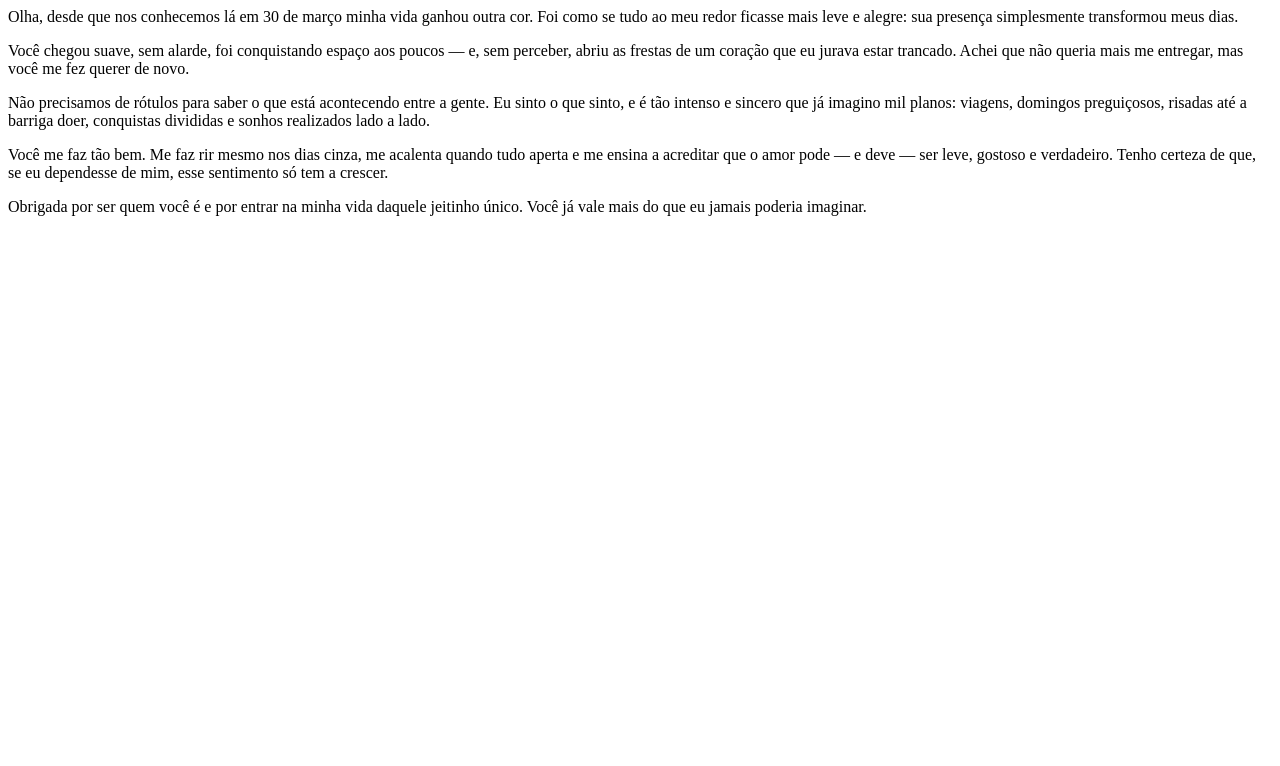
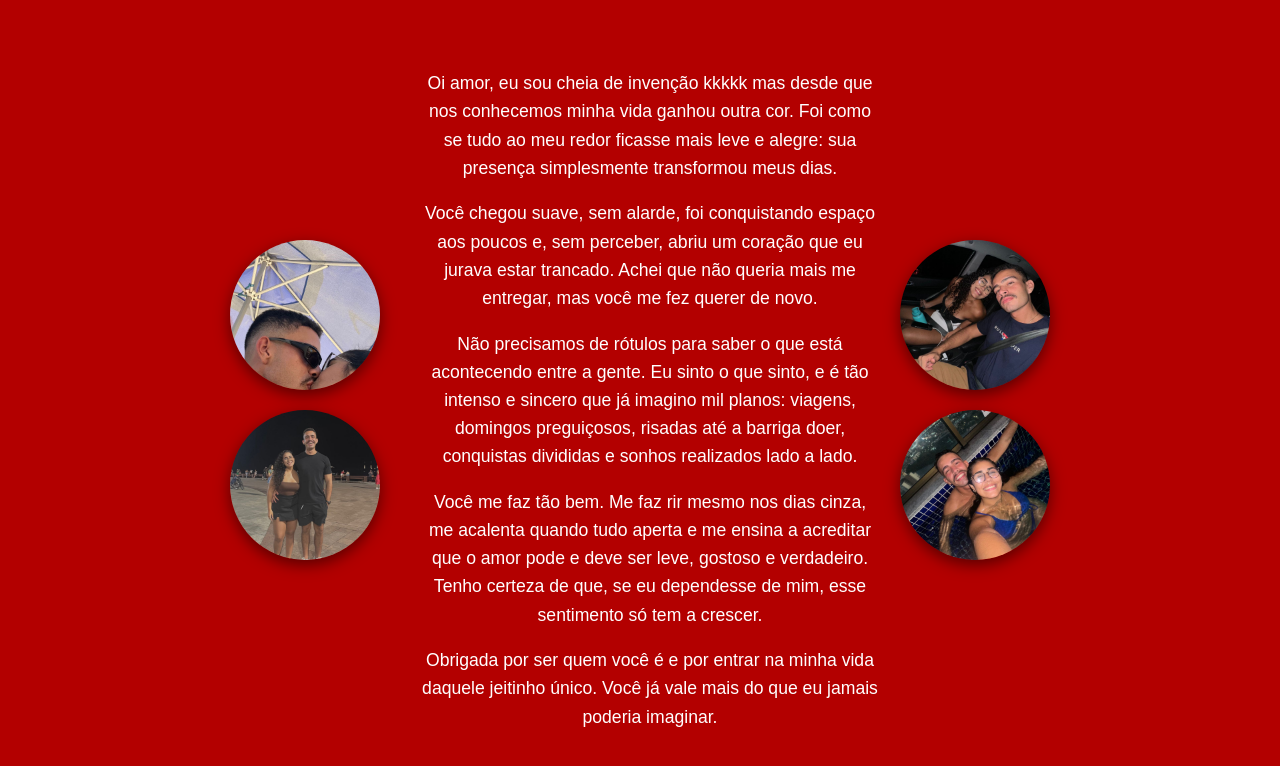
Before and after one commit to daniellamor/cartinha-romantica, a plain HTML site: page carta.html in a window 1280 px wide. Drawn offline with Linux system fonts and the light colour scheme.

Commit message:
carta.html

```diff
--- a/carta.html
+++ b/carta.html
@@ -1,10 +1,35 @@
-<p>Olha, desde que nos conhecemos lá em 30 de março minha vida ganhou outra cor. Foi como se tudo ao meu redor ficasse mais leve e alegre: sua presença simplesmente transformou meus dias.</p>
+<!DOCTYPE html>
+<html lang="pt-BR">
+<head>
+  <meta charset="UTF-8">
+  <meta name="viewport" content="width=device-width, initial-scale=1.0">
+  <title>Carta Romântica</title>
+  <link rel="stylesheet" href="styles.css">
+</head>
+<body>
+  <div class="wrapper">
+    <div class="photos">
+      <img src="foto1.jpeg" alt="Foto 1">
+      <img src="foto2.jpeg" alt="Foto 2">
+    </div>
 
-      <p>Você chegou suave, sem alarde, foi conquistando espaço aos poucos — e, sem perceber, abriu as frestas de um coração que eu jurava estar trancado. Achei que não queria mais me entregar, mas você me fez querer de novo.</p>
+    <div class="text">
+      <p> Oi amor, eu sou cheia de invenção kkkkk mas desde que nos conhecemos minha vida ganhou outra cor. Foi como se tudo ao meu redor ficasse mais leve e alegre: sua presença simplesmente transformou meus dias.</p>
+
+      <p>Você chegou suave, sem alarde, foi conquistando espaço aos poucos e, sem perceber, abriu um coração que eu jurava estar trancado. Achei que não queria mais me entregar, mas você me fez querer de novo.</p>
 
       <p>Não precisamos de rótulos para saber o que está acontecendo entre a gente. Eu sinto o que sinto, e é tão intenso e sincero que já imagino mil planos: viagens, domingos preguiçosos, risadas até a barriga doer, conquistas divididas e sonhos realizados lado a lado.</p>
 
-      <p>Você me faz tão bem. Me faz rir mesmo nos dias cinza, me acalenta quando tudo aperta e me ensina a acreditar que o amor pode — e deve — ser leve, gostoso e verdadeiro. Tenho certeza de que, se eu dependesse de mim, esse sentimento só tem a crescer.</p>
+      <p>Você me faz tão bem. Me faz rir mesmo nos dias cinza, me acalenta quando tudo aperta e me ensina a acreditar que o amor pode e deve ser leve, gostoso e verdadeiro. Tenho certeza de que, se eu dependesse de mim, esse sentimento só tem a crescer.</p>
 
       <p>Obrigada por ser quem você é e por entrar na minha vida daquele jeitinho único. Você já vale mais do que eu jamais poderia imaginar.</p>
     </div>
+    </div>
+
+    <div class="photos">
+      <img src="foto3.jpeg" alt="Foto 3">
+      <img src="foto4.jpeg" alt="Foto 4">
+    </div>
+  </div>
+</body>
+</html>
```
